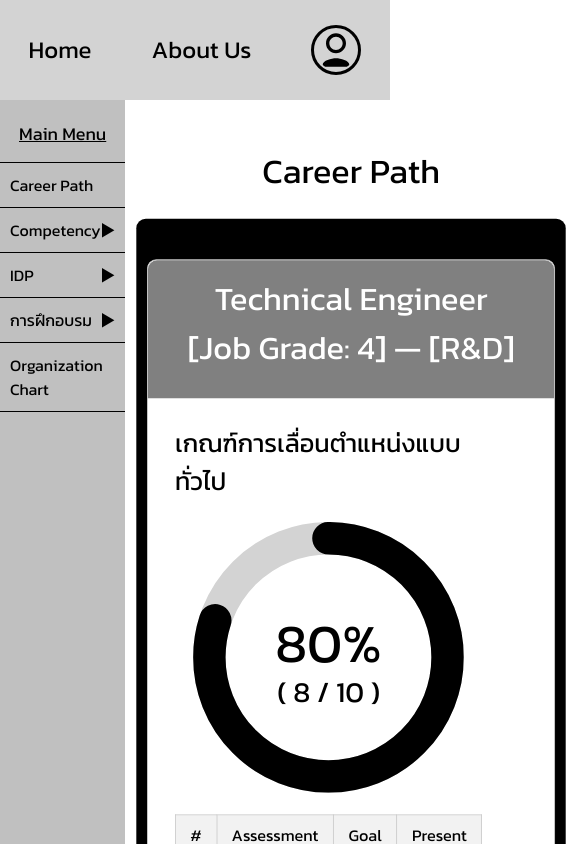
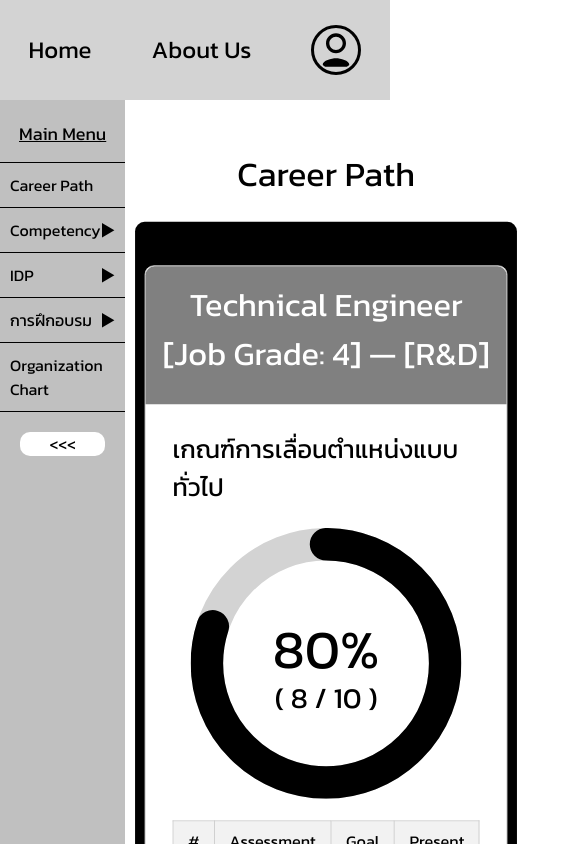
Before and after one commit to ArmSiwatK/BPIT-Front-End-Software-Development-Test, a React (Vite) app: page /promotion in a window 390 px wide. Shown: the top 844 px of the page, 566 px wide, since content can reach past the window. Built offline with nearby package versions, Linux system fonts and the light colour scheme.

Commit message:
style: Hide side menu in responsive

```diff
--- a/src/components/JobDetails/JobDetails.scss
+++ b/src/components/JobDetails/JobDetails.scss
@@ -66,6 +66,7 @@
         @media screen and (max-width: 1280px) {
           border-right: none;
           border-bottom: 3px solid gray;
+          padding-right: 30px;
         }
       }
     }
--- a/src/components/SideMenu/SideMenu.jsx
+++ b/src/components/SideMenu/SideMenu.jsx
@@ -1,15 +1,39 @@
-import React from "react";
+import React, { useState, useEffect } from "react";
 import DropdownTab from "./DropdownTab";
 import sideMenuTabsData from "../../assets/SideMenuTabs.json";
 import "./SideMenu.scss";
 
 const SideMenu = () => {
+  const [isHidden, setIsHidden] = useState(false);
+  const [isMobileView, setIsMobileView] = useState(false);
+
   const sideMenuTabs = sideMenuTabsData;
   const tabOptions = sideMenuTabs.map((tabData) => tabData.options.map((option) => option.name));
   const tabSublinks = sideMenuTabs.flatMap((tabData) => tabData.options.map((option) => option.link));
 
+  const handleToggleShrink = () => {
+    setIsHidden(!isHidden);
+  };
+
+  useEffect(() => {
+    const updateWindowDimensions = () => {
+      setIsMobileView(window.innerWidth <= 768);
+      if (isHidden && !isMobileView) {
+        handleToggleShrink();
+      }
+    };
+
+    window.addEventListener("resize", updateWindowDimensions);
+    updateWindowDimensions();
+
+    return () => {
+      window.removeEventListener("resize", updateWindowDimensions);
+    };
+  }, [isHidden, isMobileView]);
+
   return (
-    <div className="side-menu">
+    <div className={`side-menu ${isHidden ? "shrink" : ""}`}>
+      <div className={`menu-content ${isHidden ? "hidden" : ""}`}>
         <div className="top-section">Main Menu</div>
         <div className="tabs">
           {sideMenuTabs.map((tabData, index) => (
@@ -23,6 +47,12 @@ const SideMenu = () => {
           ))}
         </div>
       </div>
+      {isMobileView && (
+        <div className="hide-button" onClick={handleToggleShrink}>
+          {isHidden ? ">>>" : "<<<"}
+        </div>
+      )}
+    </div>
   );
 };
 
--- a/src/components/SideMenu/SideMenu.scss
+++ b/src/components/SideMenu/SideMenu.scss
@@ -2,7 +2,34 @@
   width: 200px;
   background-color: #c0c0c0;
   padding: 20px 0;
+  display: flex;
+  flex-direction: column;
 
+  &.shrink {
+    width: 30px;
+    padding: 0;
+    position: absolute;
+    background-color: white;
+  }
+
+  .hide-button {
+    background-color: white;
+    border-radius: 10px;
+    text-align: center;
+    margin: 20px;
+    transform: scale(1);
+    transition: transform 0.2s;
+
+    &:hover {
+      transform: scale(1.1);
+    }
+
+    &:active {
+      transform: scale(0.9);
+    }
+  }
+
+  .menu-content {
     .top-section {
       font-size: 18px;
       font-weight: bold;
@@ -76,4 +103,9 @@
         }
       }
     }
+
+    &.hidden {
+      display: none;
     }
+  }
+}
```
Lines whose indentation alone changed are shown as unchanged.
